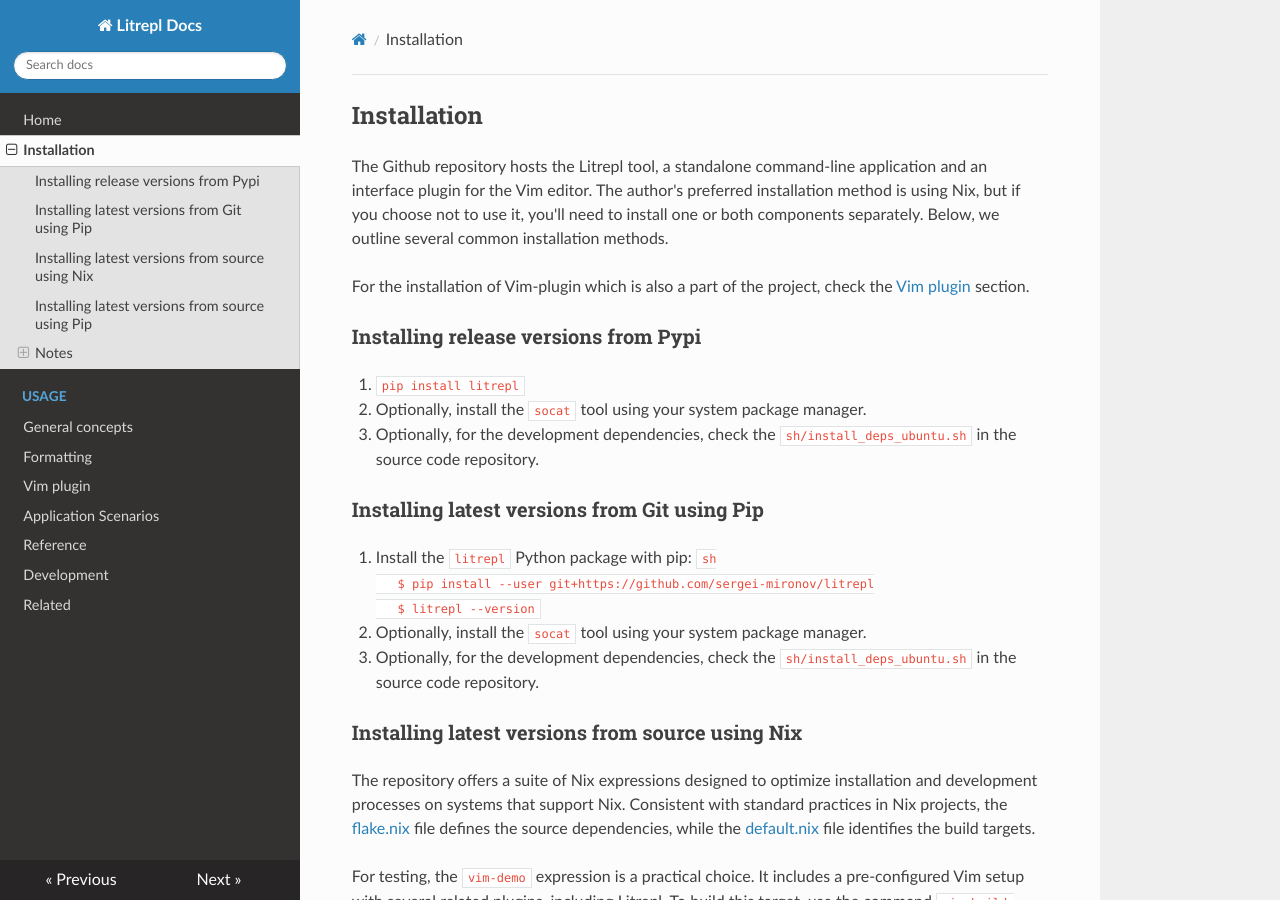
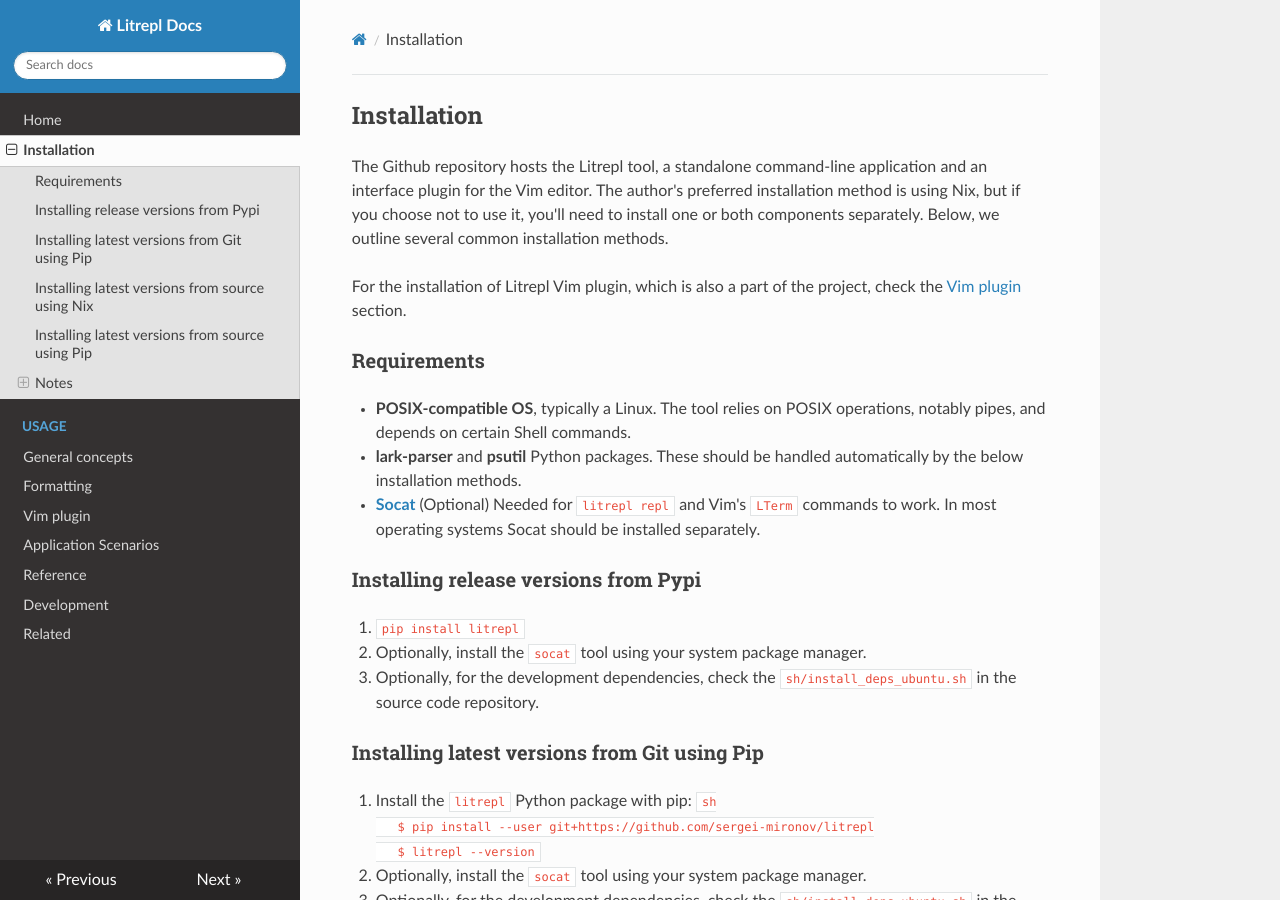
Before and after one commit to sergei-mironov/litrepl, an MkDocs documentation site: the page built from docs/installation.md, in a window 1280 px wide and 900 px high. Built offline with MkDocs 1.6.1, drawn with Linux system fonts in a browser that asks for light colours; nearby versions of some CDN libraries.

Commit message:
Add requirements section, mention a POSIX-compatible OS #9

```diff
--- a/docs/installation.md
+++ b/docs/installation.md
@@ -6,8 +6,18 @@
 to install one or both components separately. Below, we outline several common
 installation methods.
 
-For the installation of Vim-plugin which is also a part of the project, check the
-[Vim plugin](./usage/vim-plugin.md) section.
+For the installation of Litrepl Vim plugin, which is also a part of the project,
+check the [Vim plugin](./usage/vim-plugin.md) section.
+
+### Requirements
+
+* **POSIX-compatible OS**, typically a Linux. The tool relies on POSIX
+  operations, notably pipes, and depends on certain Shell commands.
+* **lark-parser** and **psutil** Python packages. These should be handled
+  automatically by the below installation methods.
+* **[Socat](http://www.dest-unreach.org/socat/)** (Optional) Needed for
+  `litrepl repl` and Vim's `LTerm` commands to work. In most operating systems
+  Socat should be installed separately.
 
 ### Installing release versions from Pypi
 
```
